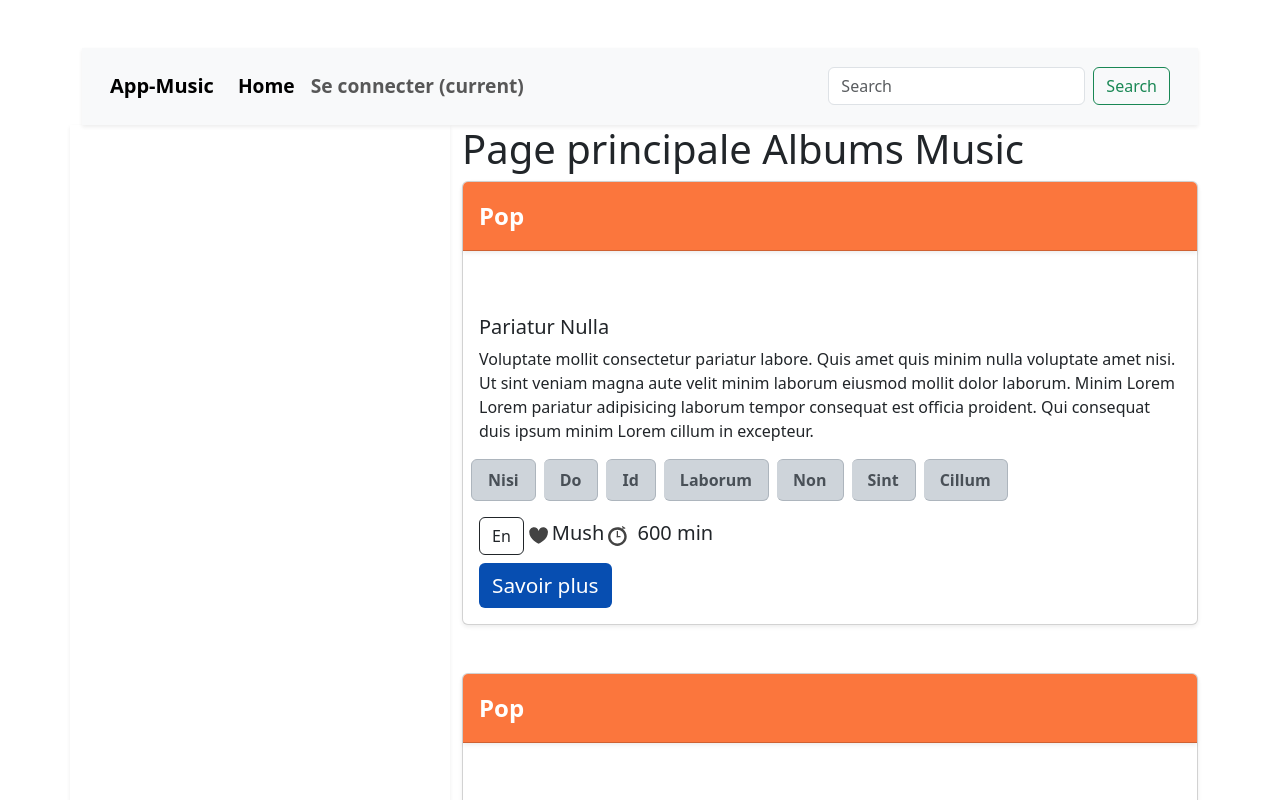
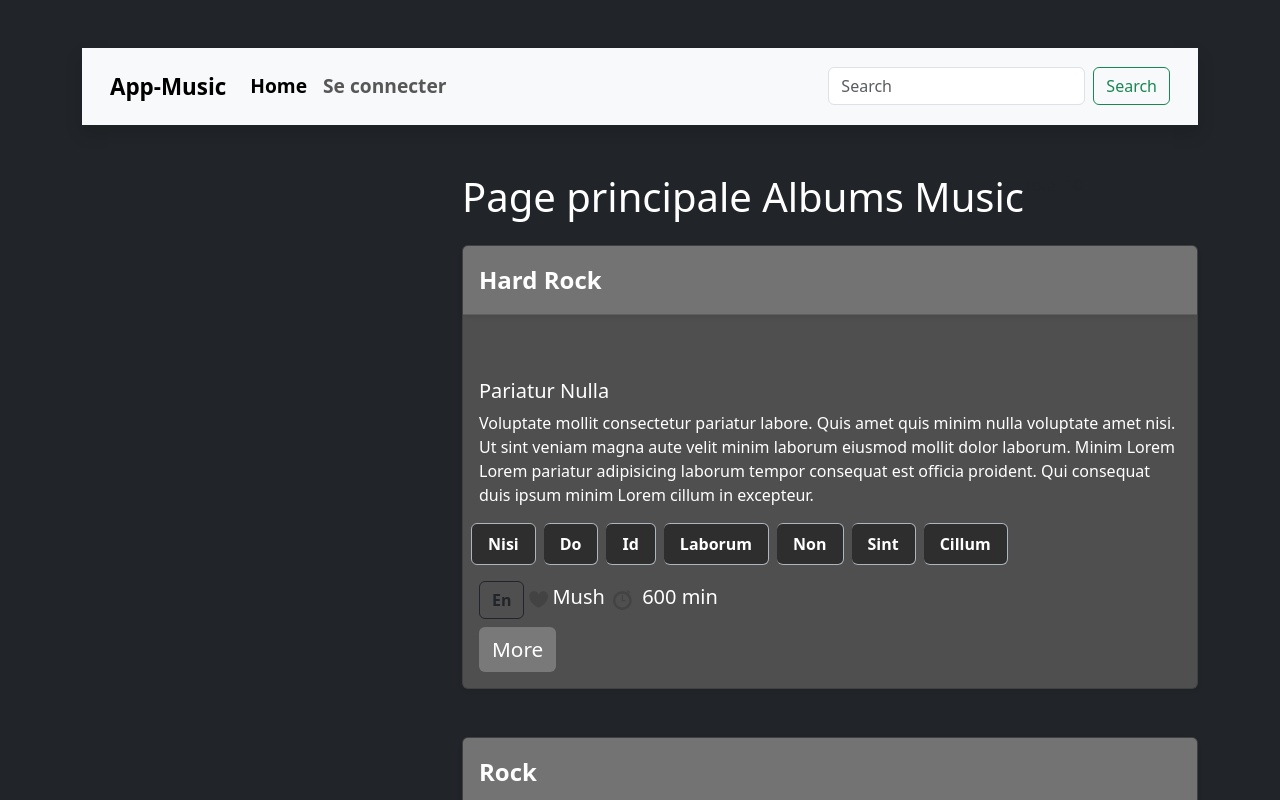
Before and after one commit to possidiuscapo/app-musics, an Angular app: page / in a window 1280 px wide. Shown: the top 800 px of the page. Built offline with nearby package versions, Linux system fonts and the light colour scheme.

Commit message:
album service

```diff
--- a/src/app/album-details/album-details.component.html
+++ b/src/app/album-details/album-details.component.html
@@ -1,15 +1,16 @@
 <div class="col-sm-4 video" style="width: 100%;" *ngIf="album">
-    <div class="card border border-1">
+    <div class="card border border-1 sticky-top">
+        <!-- <img class="card-img-top" src="{{album.url}}" alt="Group Music"> -->
         <img class="card-img-top" src="../assets/images/party.jpg" alt="Group Music">
         <div class="card-body" style="width: 100%;">
-            <h5 class="card-title" style="text-transform: capitalize;">{{album.title}}</h5>
-            <p class="card-text">{{album.name}}</p>
+            <h5 class="card-title" style="text-transform: capitalize; font-weight: 700; font-size: 1.3rem;">{{album.title}}</h5>
+            <p class="card-text" style="text-transform: capitalize; font-weight: 500; font-size: 1.1rem;">{{album.name}}</p>
             <a href="#" class="btn" style="background-color: rgb(250, 116, 67);color: rgb(249, 232, 224); font-size: 1.2rem; font-weight: 600;">Play
+                <span class="fas fa-play ms-2"></span>
             </a>
         </div>
         <ul class="list-group" >
-            <li class="list-group-item" *ngFor=" let tab of tabDeList" style="text-transform: capitalize; background-color: rgb(107, 107, 107); color: white;"> {{ tab }} </li>
+            <li class="list-group-item" *ngFor=" let tab of tabDeList" style="text-transform: capitalize; background-color: rgb(154, 154, 154); color: white; font-weight: 600; font-size: 1.1rem;"> {{ tab }} </li>
         </ul>
     </div>
-
 </div>
--- a/src/app/album-details/album-details.component.ts
+++ b/src/app/album-details/album-details.component.ts
@@ -1,7 +1,7 @@
 // Component enfant
 // la classe Input est nécessaire
 
-import { Component, OnInit, Input } from '@angular/core';
+import { Component, OnInit, Input, Output, EventEmitter, OnChanges } from '@angular/core';
 import { Album, List } from '../album';
 import { ALBUM_LISTS } from "../mock-albums";
 
@@ -10,12 +10,13 @@ import { ALBUM_LISTS } from "../mock-albums";
   templateUrl: './album-details.component.html',
   styleUrls: ['./album-details.component.css']
 })
-export class AlbumDetailsComponent implements OnInit {
+export class AlbumDetailsComponent implements OnInit, OnChanges {
   // Classe Input permet de récupérer les data de l'enfant
   // album est liée à une entrée [album] du parent dans le sélecteur
   @Input() album!: Album;
+  @Output() onPlay : EventEmitter <Album> = new EventEmitter();
   tabDeList!: string[] | undefined;
-
+  albumLists: List[] = ALBUM_LISTS;
   constructor() { }
 
   ngOnInit() {
@@ -23,13 +24,20 @@ export class AlbumDetailsComponent implements OnInit {
   }
 
   ngOnChanges() {
+    // if(this.album !== undefined){
+    //   ALBUM_LISTS.forEach((albumList) => {
+    //     if ( albumList.id === this.album.id) {
+    //       this.tabDeList = albumList.list;
+    //     }
+    //   });
+    // }
+
     if(this.album !== undefined){
-      ALBUM_LISTS.forEach((albumList) => {
-        if ( albumList.id === this.album.id) {
-          this.tabDeList = albumList.list;
-        }
-      });
+      this.tabDeList = this.albumLists.find((elem) => elem.id === this.album.id)?.list;
     }
   }
-
+  play(album:Album){
+    this.onPlay.emit(album)
+    console.log("Appel de la methode Play")
+  }
 }
--- a/src/app/albums/albums.component.html
+++ b/src/app/albums/albums.component.html
@@ -1,30 +1,36 @@
 <div class="row content" *ngIf="albums">
-    <div class="col-sm-4 video shadow-sm mb-5 ">
-        <div class="card border border-0">
+    <div class="col-sm-4 video">
+        <div class="card border border-0 shadow mb-2">
             <app-album-details [album]="selectedAlbum"></app-album-details>
         </div>
     </div><!-- .video -->
     <div class="col-sm-8 music">
-        <h1 >{{ titlePage }}</h1>
-        <div class="card mb-3 shadow-sm mb-5 " *ngFor="let album of albums">
-            <div class="card-header shadow-sm p-3 mb-5" style="background-color: rgb(251, 118, 61); color: white; font-weight: 600; font-size: 1.5rem;">
-                Pop
+        <div class="d-flex align-content-baseline">
+            <h1 class="mb-4" style=" color: white;">{{ titlePage }}</h1>
+            <span>Total {{albums.length}}</span>
+        </div>
+        <div class="card mb-3 shadow-sm mb-5 " *ngFor="let album of albums" style="background-color: rgb(80, 79, 79);">
+            <div class="card-header shadow-sm p-3 mb-5"
+                style="background-color: rgb(115, 115, 115); color: white; font-weight: 600; font-size: 1.5rem;">
+                {{ album.ref }}
             </div>
-            <div class="card-body" >
-                <h5 class="card-title" style="text-transform: capitalize;"> {{ album.title }} </h5>
-                <p class="card-text" style="text-transform: initial;"> {{ album.description }} </p>
+            <div class="card-body " >
+                <h5 class="card-title" style="text-transform: capitalize; color: white;"> {{ album.title }} </h5>
+                <p class="card-text" style="text-transform: initial; color: white;"> {{ album.description }} </p>
                 <div class="row content">
                     <ul class="list-group list-group-horizontal mb-3 col-sm-3 fw-bold">
                         <li class="list-group-item list-group-item-action list-group-item-dark mx-1 rounded"
-                            *ngFor="let tag of album.tags" style="text-transform: capitalize;">{{tag}}</li>
+                            *ngFor="let tag of album.tags" style="text-transform: capitalize; color: white; background-color: rgb(46, 46, 46);">{{tag}}</li>
                     </ul>
                 </div>
-                <a class="btn btn-outline-dark me-1" href="#" role="button" style="text-transform: capitalize;">en</a>
+                <a class="btn btn-outline-dark me-1" href="#" role="button"
+                    style="text-transform: capitalize; font-weight: 600;">en</a>
                 <img class="glyph-icon me-1" width="20px" height="auto" src="./assets/svg/si-glyph-heart.svg" />
-                <small class="me-1" style="font-size: 20px;">Mush</small>
+                <small class="me-2" style="font-size: 20px; color: white;">Mush</small>
                 <img class="glyph-icon me-1" width="20px" height="auto" src="./assets/svg/si-glyph-timer.svg" />
-                <small style="font-size: 20px;"> {{album.duration}} min</small><br>
-                <a href="#"><button type="button" class="btn mt-2" (click)="onSelect(album)" style="background-color: rgb(7, 78, 177); color: white; font-size: 1.3rem;">Savoir plus</button></a>
+                <small style="font-size: 20px; color: white;"> {{album.duration}} min</small><br>
+                <a href="#"><button type="button" class="btn mt-2" (click)="onSelect(album)"
+                        style="background-color: rgb(121, 121, 121); color: white; font-size: 1.3rem;">More</button></a>
             </div>
         </div><!-- .card -->
     </div><!-- .music -->
--- a/src/app/app.component.html
+++ b/src/app/app.component.html
@@ -1,7 +1,7 @@
 <div class="container-fuild principal ">
-    <nav class="navbar navbar-expand-lg bg-body-tertiary shadow-sm p-3" style="font-weight: 600; font-size: 1.2rem;">
+    <nav class="navbar navbar-expand-lg bg-body-tertiary shadow p-3 mb-5" style="font-weight: 600; font-size: 1.2rem; background-color: rgb(99, 98, 98);">
         <div class="container-fluid">
-          <a class="navbar-brand" href="#" style="text-transform: capitalize;">{{title}} </a>
+          <a class="navbar-brand" href="#" style="text-transform: capitalize; font-size: 1.4rem; font-weight: 700;">{{title}}</a>
           <button class="navbar-toggler" type="button" data-bs-toggle="collapse" data-bs-target="#navbarSupportedContent" aria-controls="navbarSupportedContent" aria-expanded="false" aria-label="Toggle navigation">
             <span class="navbar-toggler-icon"></span>
           </button>
@@ -14,7 +14,7 @@
               </li>
               <li class="nav-item">
                 <a class="nav-link" href="#">Se connecter
-                    <span class="sr-only">(current)</span>
+                    <!-- <span class="sr-only">(current)</span> -->
                 </a>
               </li>
             </ul>
--- a/src/index.html
+++ b/src/index.html
@@ -1,15 +1,19 @@
 <!doctype html>
 <html lang="en">
+
 <head>
   <meta charset="utf-8">
   <title>AppMusic</title>
   <base href="/">
   <meta name="viewport" content="width=device-width, initial-scale=1">
   <link rel="icon" type="image/x-icon" href="favicon.ico">
+  <script src="https://kit.fontawesome.com/a62ea980a6.js" crossorigin="anonymous"></script>
 </head>
-<body>
-  <div class="container mt-5">
+
+<body class="bg-dark">
+  <div class="container mt-5 ">
     <app-root></app-root>
   </div>
 </body>
+
 </html>
--- a/src/styles.css
+++ b/src/styles.css
@@ -1,2 +1,2 @@
 /* You can add global styles to this file, and also import other style files */
-@import "~ font-awesome / css / font-awesome.css"
+/* @import "~ font-awesome / css / font-awesome.css" */
```
Also changed, not shown: src/app/album.service.ts (added, +13 -0 lines), 1 other file (tests, documents, lock files or other folders).
